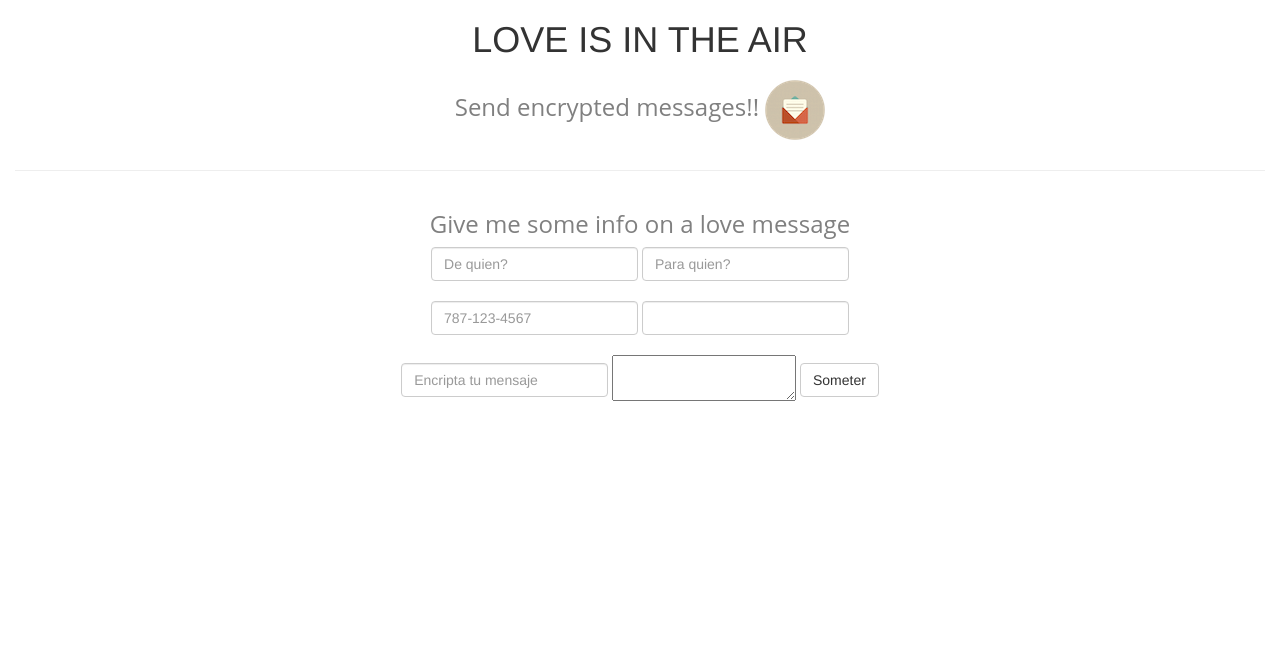
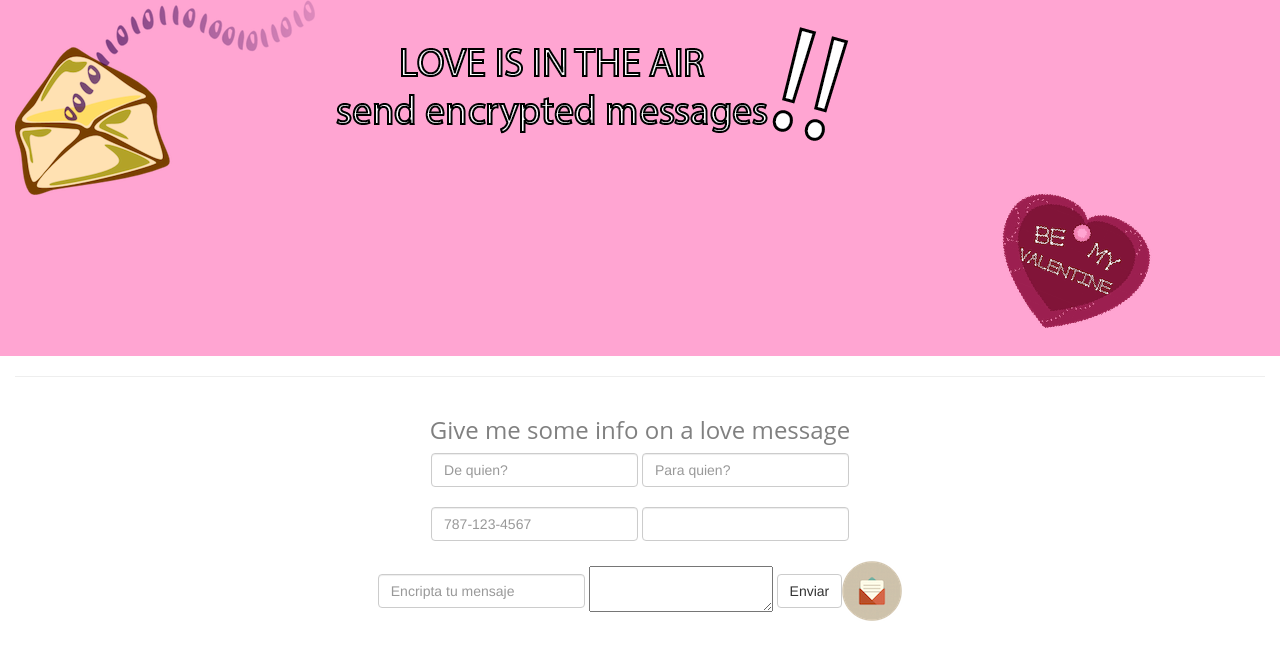
Before and after one commit to AECC-UPRRP/AECC-Loves-Messages, a Flask app: page / in a window 1280 px wide. Shown: the top 660 px of the page. Run offline with Flask 2, Linux system fonts and the light colour scheme; parts of the project's set-up code (start-up, migrations or seed data) failed here and were passed over; some libraries are stand-ins or nearby versions.

Commit message:
lo que faltaba, rosa y corazones

```diff
--- a/templates/index.html
+++ b/templates/index.html
@@ -2,15 +2,22 @@
 
 {% block content %}
   <div class="container-fluid">
-    <div class='row'>
-      <div class='col-md-6 col-md-offset-3'>
-        <h1 align="center"> LOVE IS IN THE AIR </h1>
-        <h3 align="center">Send encrypted messages!! <img src="static/img/send.png"></h3>
+    <div class='row' style="background-color: #ffa5d2;">
+      <div class='col-md-3'>
+        <img src="static/img/01.png">
+      </div>
+      <div class='col-md-6'>
+        <!-- <h1 align="center"> LOVE IS IN THE AIR </h1>
+        <h3 align="center">Send encrypted messages !!</h3> -->
+        <img src="static/img/title.png">
+      </div>
+      <div class='col-md-offset-6 col-md-3'>
+        <img src="static/img/bemines.png">
       </div>
     </div>
     <hr>
     <div class='cotainer'>
-    <div class='row'>
+    <div class='row' >
       <div class='col-md-6 col-md-offset-3' align="center">
         <h3>Give me some info on a love message</h3>
           <form class='form-inline' role='form' action='message' method='post'>
@@ -32,7 +39,7 @@
             <div class="form-group">
               <textarea name='text'></textarea>
             </div>
-            <input type='submit' class="btn btn-default" value='Someter'>
+            <input type='submit' class="btn btn-default" value='Enviar'><img src="static/img/send.png">
           </form>
       </div>
     </div>
```
Also changed, not shown: static/img/01.png (added), static/img/bemines.png (added), static/img/title.png (added).
